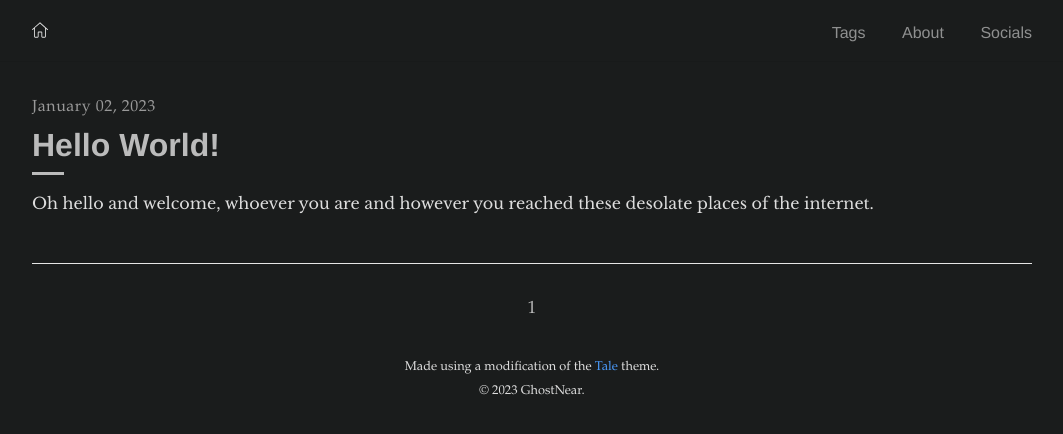
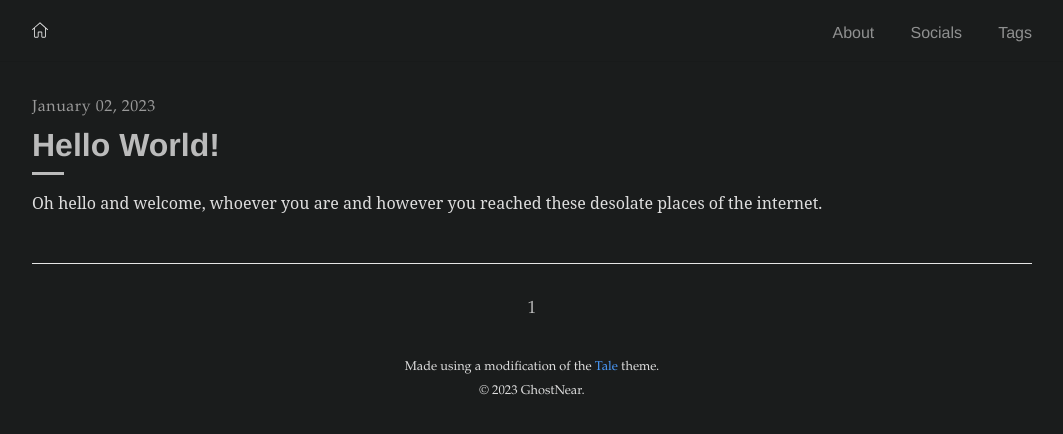
Before and after one commit to ghostnear/ghostnear.github.io, a Jekyll site: the page built from index.html, in a window 1280 px wide. Shown: the top 434 px of the page, without its empty margins (108-1171 px from the left). Built offline with Jekyll 4.4.1, drawn with Linux system fonts in a browser that asks for light colours; the list of posts is cut into pages by our own code.

Commit message:
Use a nicer default font.

```diff
--- a/_includes/head.html
+++ b/_includes/head.html
@@ -6,7 +6,6 @@
 
   <!-- CSS -->
   <link rel="stylesheet" href="{{ "/assets/main.css" | relative_url }}">
-  <link rel="stylesheet" href="https://fonts.googleapis.com/css?family=Libre+Baskerville:400,400i,700">
 
   <!-- Favicon -->
   <link rel="icon" type="image/png" sizes="32x32" href="{{ "/assets/icons/ghost_icon_32x32.webp" | relative_url }}">
--- a/_includes/navigation.html
+++ b/_includes/navigation.html
@@ -1,14 +1,14 @@
 <nav class="nav">
   <div class="nav-container">
-    <a href="{{ site.baseurl }}/">
+    <a href="{{ site.baseurl }}/" aria-label="Click to go back home.">
       <h2 class="nav-title tags-item">
         <svg class="tags-item-icon" fill="currentColor" version="1.1" xmlns="http://www.w3.org/2000/svg" xmlns:xlink="http://www.w3.org/1999/xlink" viewBox="0 0 486.196 486.196" xml:space="preserve"><g id="SVGRepo_bgCarrier" stroke-width="0"></g><g id="SVGRepo_iconCarrier"> <g> <path d="M481.708,220.456l-228.8-204.6c-0.4-0.4-0.8-0.7-1.3-1c-5-4.8-13-5-18.3-0.3l-228.8,204.6c-5.6,5-6,13.5-1.1,19.1 c2.7,3,6.4,4.5,10.1,4.5c3.2,0,6.4-1.1,9-3.4l41.2-36.9v7.2v106.8v124.6c0,18.7,15.2,34,34,34c0.3,0,0.5,0,0.8,0s0.5,0,0.8,0h70.6 c17.6,0,31.9-14.3,31.9-31.9v-121.3c0-2.7,2.2-4.9,4.9-4.9h72.9c2.7,0,4.9,2.2,4.9,4.9v121.3c0,17.6,14.3,31.9,31.9,31.9h72.2 c19,0,34-18.7,34-42.6v-111.2v-34v-83.5l41.2,36.9c2.6,2.3,5.8,3.4,9,3.4c3.7,0,7.4-1.5,10.1-4.5 C487.708,233.956,487.208,225.456,481.708,220.456z M395.508,287.156v34v111.1c0,9.7-4.8,15.6-7,15.6h-72.2c-2.7,0-4.9-2.2-4.9-4.9 v-121.1c0-17.6-14.3-31.9-31.9-31.9h-72.9c-17.6,0-31.9,14.3-31.9,31.9v121.3c0,2.7-2.2,4.9-4.9,4.9h-70.6c-0.3,0-0.5,0-0.8,0 s-0.5,0-0.8,0c-3.8,0-7-3.1-7-7v-124.7v-106.8v-31.3l151.8-135.6l153.1,136.9L395.508,287.156L395.508,287.156z"></path> </g> </g></svg>
       </h2>
     </a>
     <ul>
-      <li><a href="{{ '/tags' | prepend: site.baseurl }}">Tags</a></li>
       <li><a href="{{ '/about' | prepend: site.baseurl }}">About</a></li>
       <li><a href="{{ '/socials' | prepend: site.baseurl }}">Socials</a></li>
+      <li><a href="{{ '/tags' | prepend: site.baseurl }}">Tags</a></li>
     </ul>
   </div>
 </nav>
--- a/_sass/tale/_variables.scss
+++ b/_sass/tale/_variables.scss
@@ -12,7 +12,7 @@ $shadow-color: rgba(0, 0, 0, .2) !default;
 $code-color: #9f313a !default;
 
 // Fonts
-$serif-primary: 'Libre Baskerville', 'Times New Roman', Times, serif !default;
+$serif-primary: 'Noto Serif', 'Times New Roman', Times, serif !default;
 $serif-secondary: Palatino, 'Palatino LT STD', 'Palatino Linotype', 'Book Antiqua', 'Georgia', serif !default;
 $sans-serif: 'Helvetica Neue', 'Segoe UI', Helvetica, Arial, sans-serif !default;
 $monospaced: Menlo, Monaco, monospace !default;
```
Also changed, not shown: assets/main.scss (line endings or trailing spaces).
